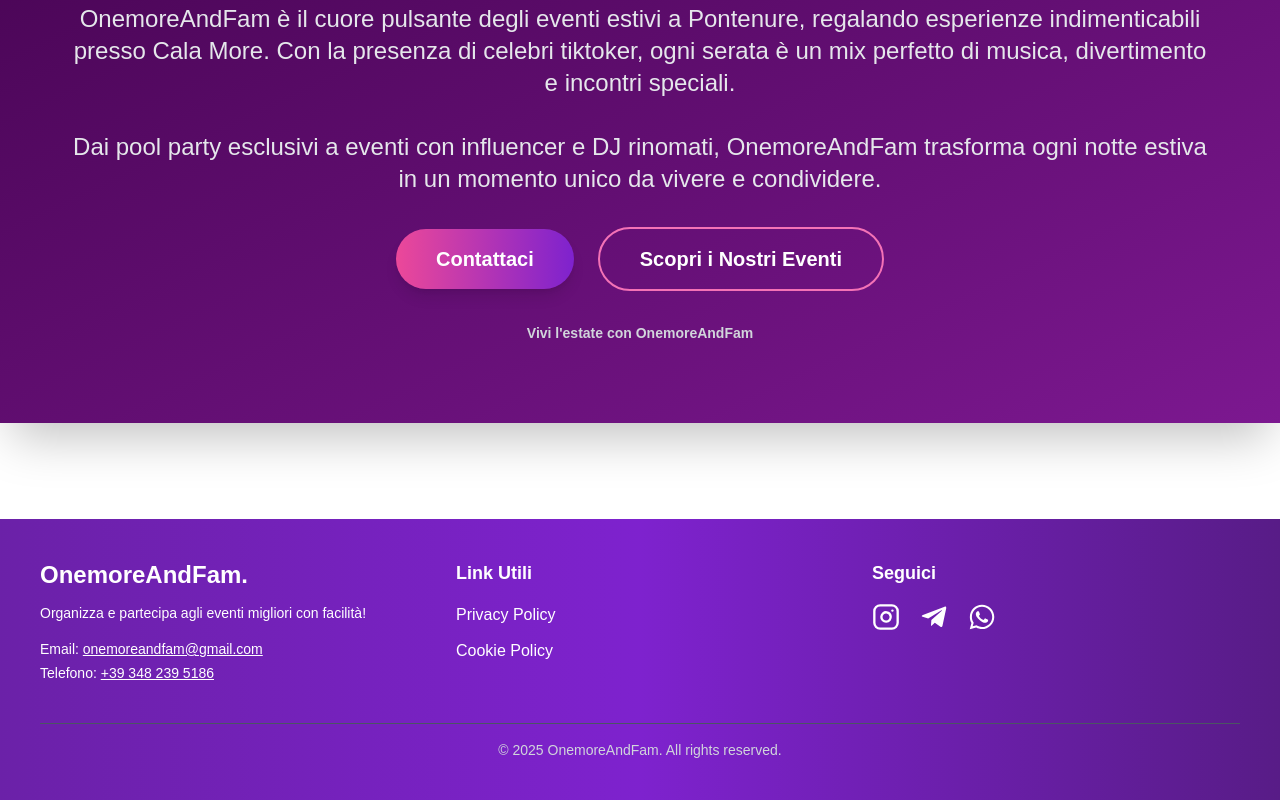
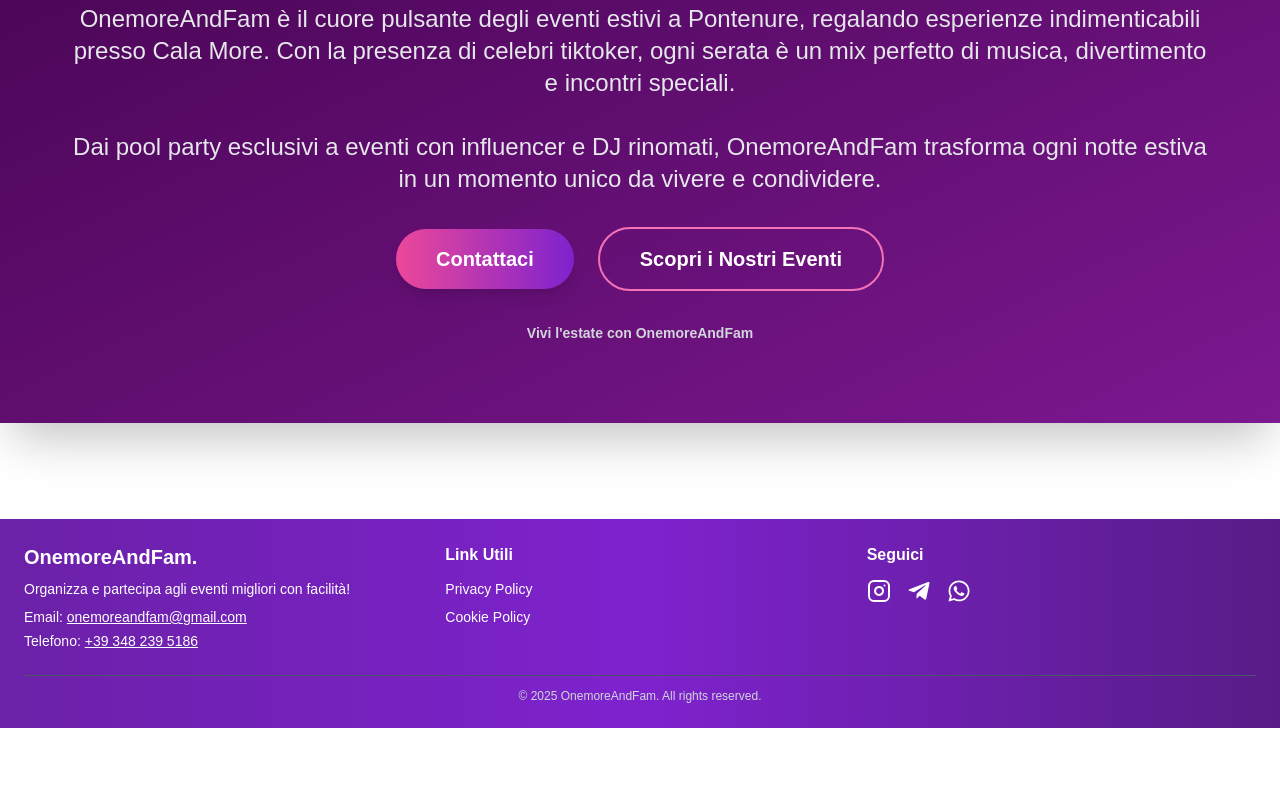
Before and after one commit to thomasperodi/onemore, a Next.js app: page / in a window 1280 px wide. Shown: the part 1317-2117 px from the top of the page. After the commit the page ends 2045 px from the top, so only its background shows below. Built offline with nearby package versions, Linux system fonts and the light colour scheme; no server answers; the database is empty.

Commit message:
Update Footer.tsx

```diff
--- a/src/components/landing/Footer.tsx
+++ b/src/components/landing/Footer.tsx
@@ -1,45 +1,51 @@
-
-
 import { Instagram } from "lucide-react";
 import { FaTelegramPlane, FaWhatsapp } from "react-icons/fa";
 import Link from "next/link";
 
 const Footer = () => {
   return (
-    <footer className="p-10 bg-gradient-to-r from-purple-800 via-purple-700 to-purple-900 text-white">
-      <div className="max-w-7xl mx-auto grid grid-cols-1 md:grid-cols-3 gap-12 items-start text-center md:text-left">
+    <footer className="p-6 bg-gradient-to-r from-purple-800 via-purple-700 to-purple-900 text-white text-sm">
+      <div className="max-w-7xl mx-auto grid grid-cols-1 md:grid-cols-3 gap-8 items-start text-center md:text-left">
         <div id="contact">
-          <h2 className="text-2xl font-bold mb-3">OnemoreAndFam.</h2>
-          <p className="text-sm mb-4">Organizza e partecipa agli eventi migliori con facilità!</p>
-          <p className="text-sm mb-1">Email: <a href="mailto:onemoreandfam@gmail.com" className="underline hover:text-purple-300">onemoreandfam@gmail.com</a></p>
-          <p className="text-sm">Telefono: <a href="tel:+393482395186" className="underline hover:text-purple-300">+39 348 239 5186</a></p>
+          <h2 className="text-xl font-bold mb-2">OnemoreAndFam.</h2>
+          <p className="mb-2">Organizza e partecipa agli eventi migliori con facilità!</p>
+          <p className="mb-1">
+            Email: <a href="mailto:onemoreandfam@gmail.com" className="underline hover:text-purple-300">onemoreandfam@gmail.com</a>
+          </p>
+          <p>
+            Telefono: <a href="tel:+393482395186" className="underline hover:text-purple-300">+39 348 239 5186</a>
+          </p>
         </div>
 
         <div>
-          <h3 className="text-lg font-semibold mb-4">Link Utili</h3>
-          <ul className="space-y-3">
-            <li><Link href="https://www.iubenda.com/privacy-policy/37922822"  target="_blank" rel="noopener noreferrer" className="hover:text-purple-300 transition">Privacy Policy</Link></li>
-            <li><Link href="https://www.iubenda.com/privacy-policy/37922822/cookie-policy" target="_blank" rel="noopener noreferrer" className="hover:text-purple-300 transition">Cookie Policy</Link></li>
+          <h3 className="text-base font-semibold mb-3">Link Utili</h3>
+          <ul className="space-y-2">
+            <li>
+              <Link href="https://www.iubenda.com/privacy-policy/37922822" target="_blank" rel="noopener noreferrer" className="hover:text-purple-300 transition">Privacy Policy</Link>
+            </li>
+            <li>
+              <Link href="https://www.iubenda.com/privacy-policy/37922822/cookie-policy" target="_blank" rel="noopener noreferrer" className="hover:text-purple-300 transition">Cookie Policy</Link>
+            </li>
           </ul>
         </div>
 
         <div>
-          <h3 className="text-lg font-semibold mb-4">Seguici</h3>
-          <div className="flex justify-center md:justify-start gap-5">
+          <h3 className="text-base font-semibold mb-3">Seguici</h3>
+          <div className="flex justify-center md:justify-start gap-4">
             <a href="https://www.instagram.com/onemoreandfam" aria-label="Instagram" target="_blank" rel="noopener noreferrer" className="hover:text-pink-500 transition-transform transform hover:scale-110">
-              <Instagram size={28} />
+              <Instagram size={24} />
             </a>
             <a href="https://t.me/onemoreandfam" aria-label="Telegram" target="_blank" rel="noopener noreferrer" className="hover:text-blue-400 transition-transform transform hover:scale-110">
-              <FaTelegramPlane size={28} />
+              <FaTelegramPlane size={24} />
             </a>
             <a href="https://wa.me/393482395186" aria-label="WhatsApp" target="_blank" rel="noopener noreferrer" className="hover:text-green-400 transition-transform transform hover:scale-110">
-              <FaWhatsapp size={28} />
+              <FaWhatsapp size={24} />
             </a>
           </div>
         </div>
       </div>
 
-      <div className="mt-10 border-t border-gray-600 pt-4 text-sm text-gray-300 text-center">
+      <div className="mt-6 border-t border-gray-600 pt-3 text-xs text-gray-300 text-center">
         &copy; 2025 OnemoreAndFam. All rights reserved.
       </div>
     </footer>
```
